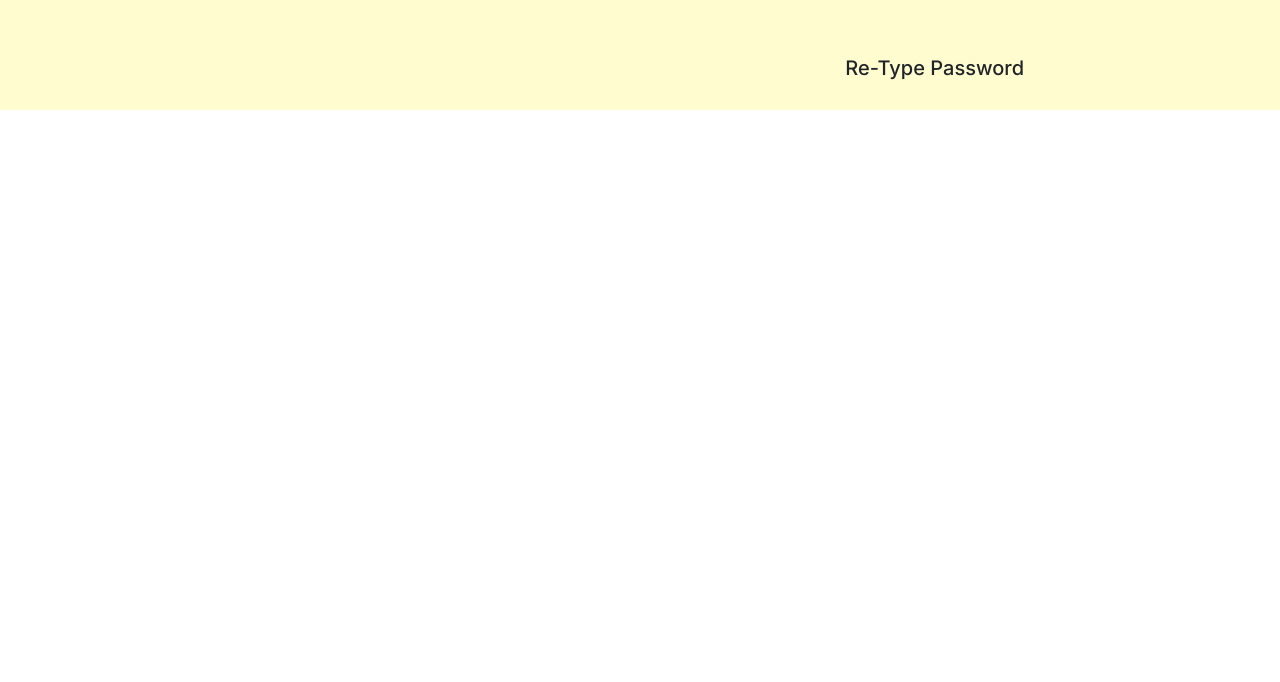
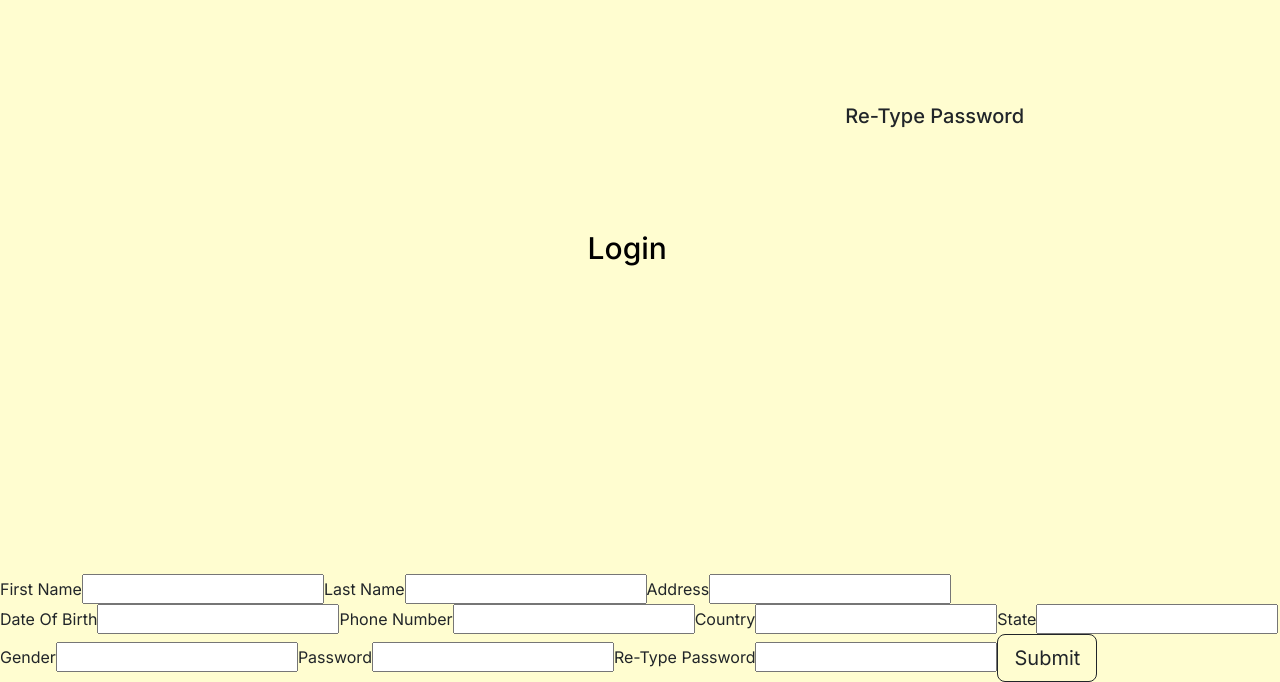
Before and after one commit to gerves20/Canary-frontend, a React (Create React App) app: page /register in a window 1280 px wide. Shown: the part 2597-3279 px from the top of the page. Before the commit the page ends 2715 px from the top, so only its background shows below. Built offline with nearby package versions, Linux system fonts and the light colour scheme; a web font is replaced by a local one.

Commit message:
new register page

```diff
--- a/public/index.html
+++ b/public/index.html
@@ -10,8 +10,8 @@
       content="Web site created using create-react-app"
     />
     <link rel="apple-touch-icon" href="%PUBLIC_URL%/logo192.png" />
-    <!-- <link rel="stylesheet" href="https://cdn.jsdelivr.net/npm/bootstrap@3.4.1/dist/css/bootstrap.min.css" integrity="sha384-HSMxcRTRxnN+Bdg0JdbxYKrThecOKuH5zCYotlSAcp1+c8xmyTe9GYg1l9a69psu" crossorigin="anonymous"> -->
-    <!--
+    <!-- <link rel="stylesheet" href="https://cdn.jsdelivr.net/npm/bootstrap@3.4.1/dist/css/bootstrap.min.css" integrity="sha384-HSMxcRTRxnN+Bdg0JdbxYKrThecOKuH5zCYotlSAcp1+c8xmyTe9GYg1l9a69psu" crossorigin="anonymous">
+     -->
       manifest.json provides metadata used when your web app is installed on a
       user's mobile device or desktop. See https://developers.google.com/web/fundamentals/web-app-manifest/
     -->
--- a/src/components/Navbar.css
+++ b/src/components/Navbar.css
@@ -200,7 +200,7 @@
   margin: 0 1rem;
   text-decoration: none;
   display: block;
-  text-decoration: none;
+
   display: block;
 
 
--- a/src/components/Navbar.js
+++ b/src/components/Navbar.js
@@ -1,8 +1,13 @@
 import React from 'react';
 import {  Link } from "react-router-dom";
 import styled from "styled-components";
+// import 'bootstrap/dist/css/bootstrap.min.css';
+
 import './Navbar.css';
 const Navbar = () =>{
+
+
+
   return (
   <div>
     <li>
--- a/src/components/pages/Home.js
+++ b/src/components/pages/Home.js
@@ -2,6 +2,7 @@
 import React from 'react';
 import './Home.css';
 import styled from 'styled-components';
+// import 'bootstrap/dist/css/bootstrap.min.css';
 
 import Navbar from '../Navbar';
 // import Vector from '/src/vector.png';
--- a/src/components/pages/Login.css
+++ b/src/components/pages/Login.css
@@ -54,7 +54,9 @@ h5{
     font-size: 20px;
     padding-right: 2%;
     font-family: 'Inter', sans-serif;
-    padding-left: 15%;
+    padding-left: 25%;
+    padding-top: 2cm;
+
 
 }
 
@@ -62,5 +64,7 @@ h5{
     padding-top: 40%;
     text-align:  center;
     color: yellow;
+    padding-left: 25%;
+    padding-top: 2cm;
 
 }
--- a/src/components/pages/Login.js
+++ b/src/components/pages/Login.js
@@ -1,6 +1,8 @@
 import React from 'react';
 import ReactDOM from 'react-dom/client';
 import Navbar from '../Navbar';
+// import 'bootstrap/dist/css/bootstrap.min.css';
+
 
 import { useState } from 'react';
 import './Login.css';
@@ -41,10 +43,9 @@ const Login = () =>{
 
 
         </label>
-        <label >
+        <label>
 
-        <input type="submit"
-        className={"sumbit"}/>
+        <button type="submit" className={"sumbit"} class="btn btn-outline-dark btn-lg">Submit</button>
         </label>
 
 
--- a/src/components/pages/Register.js
+++ b/src/components/pages/Register.js
@@ -1,9 +1,23 @@
 import React from 'react';
 import './Register.css';
+import { useState } from 'react';
 import Navbar from '../Navbar';
 import styled from 'styled-components';
+// import 'bootstrap/dist/css/bootstrap.min.css';
+
 
 const Register = () =>{
+
+  const [fname, setFname] = useState("");
+  const [lname, setLname] = useState("");
+  const [address, setAddress] = useState("");
+  const [dob, setDob] = useState("");
+  const [phonenum, setPhonenum] = useState("");
+
+  const handleSubmit = (event) => {
+    event.preventDefault();
+    alert(`The email you entered was: ${fname}`)
+  }
   return (
     <div >
 
@@ -21,6 +35,129 @@ const Register = () =>{
       <h5 className={"link-styles1"}>Password</h5>
       <h5 className={"link-styles1"}>Re-Type Password</h5>
 
+      <h2 className={"link-styles2"}>Login</h2>
+      <form onSubmit={handleSubmit}>
+
+        <label
+        type="text"
+        name="fname"
+        value={fname}
+        onChange={(e) => setFname(e.target.value)}
+        className={"fname"}>First Name
+
+        <input type="text" />
+        </label>
+
+        <label
+        type="text"
+        name="lname"
+        value={lname}
+        onChange={(e) => setLname(e.target.value)}
+        className={"lname"}>Last Name
+        <input type="text" />
+
+
+
+        </label>
+        <label
+        type="text"
+        name="address"
+        value={address}
+        onChange={(e) => setAddress(e.target.value)}
+        className={"address"}>Address
+        <input type="text" />
+
+
+
+        </label>
+        <label
+        type="text"
+        name="dob"
+        value={dob}
+        onChange={(e) => setDob(e.target.value)}
+        className={"dob"}>Date Of Birth
+        <input type="text" />
+
+
+
+        </label>
+        <label
+        type="text"
+        name="phonenum"
+        value={phonenum}
+        onChange={(e) => setPhonenum(e.target.value)}
+        className={"phonenum"}>Phone Number
+        <input type="text" />
+
+
+
+        </label>
+        <label
+        type="text"
+        name="address"
+        value={address}
+        onChange={(e) => setAddress(e.target.value)}
+        className={"address"}>Country
+        <input type="text" />
+
+
+
+        </label>
+        <label
+        type="text"
+        name="address"
+        value={address}
+        onChange={(e) => setAddress(e.target.value)}
+        className={"address"}>State
+        <input type="text" />
+
+
+
+        </label>
+        <label
+        type="text"
+        name="address"
+        value={address}
+        onChange={(e) => setAddress(e.target.value)}
+        className={"address"}>Gender
+        <input type="text" />
+
+
+
+        </label>
+        <label
+        type="text"
+        name="address"
+        value={address}
+        onChange={(e) => setAddress(e.target.value)}
+        className={"address"}>Password
+        <input type="text" />
+
+
+
+        </label>
+        <label
+        type="text"
+        name="address"
+        value={address}
+        onChange={(e) => setAddress(e.target.value)}
+        className={"address"}>Re-Type Password
+        <input type="text" />
+
+
+
+        </label>
+
+
+        <label>
+
+        <button type="submit" className={"sumbit"} class="btn btn-outline-dark btn-lg">Submit</button>
+        </label>
+
+
+      </form>
+
+
 
 
     </div>
```
